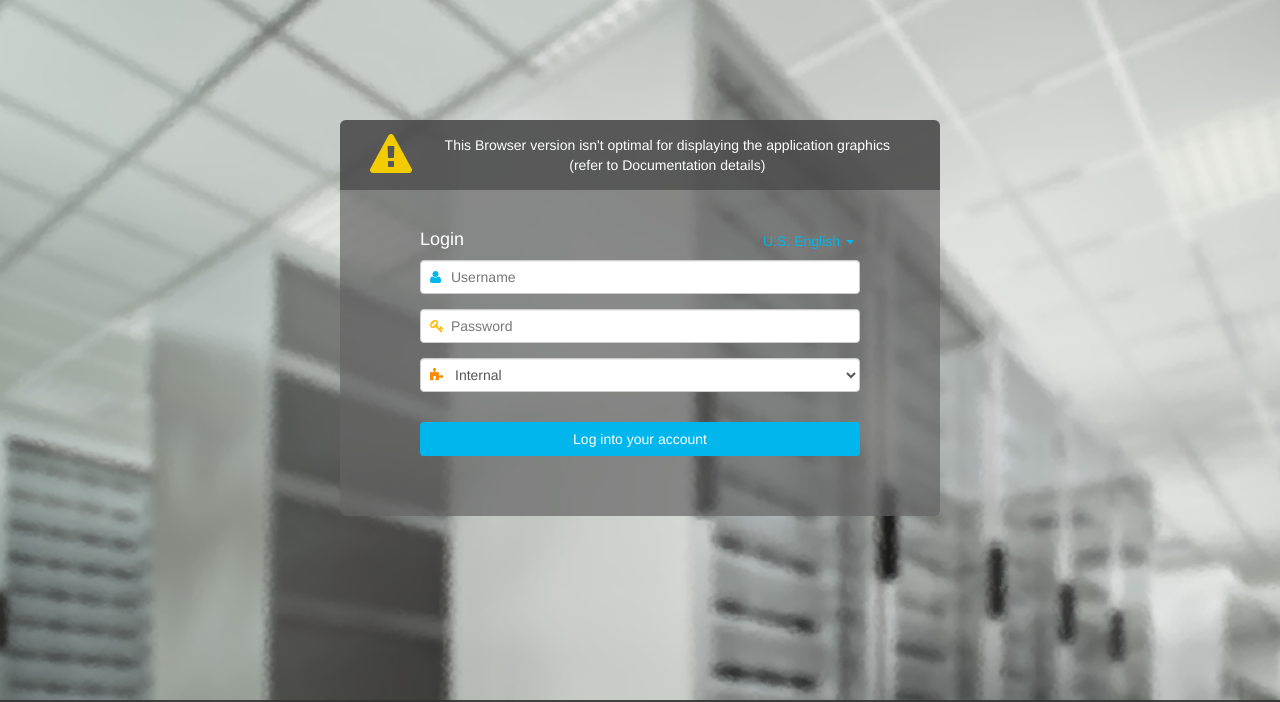
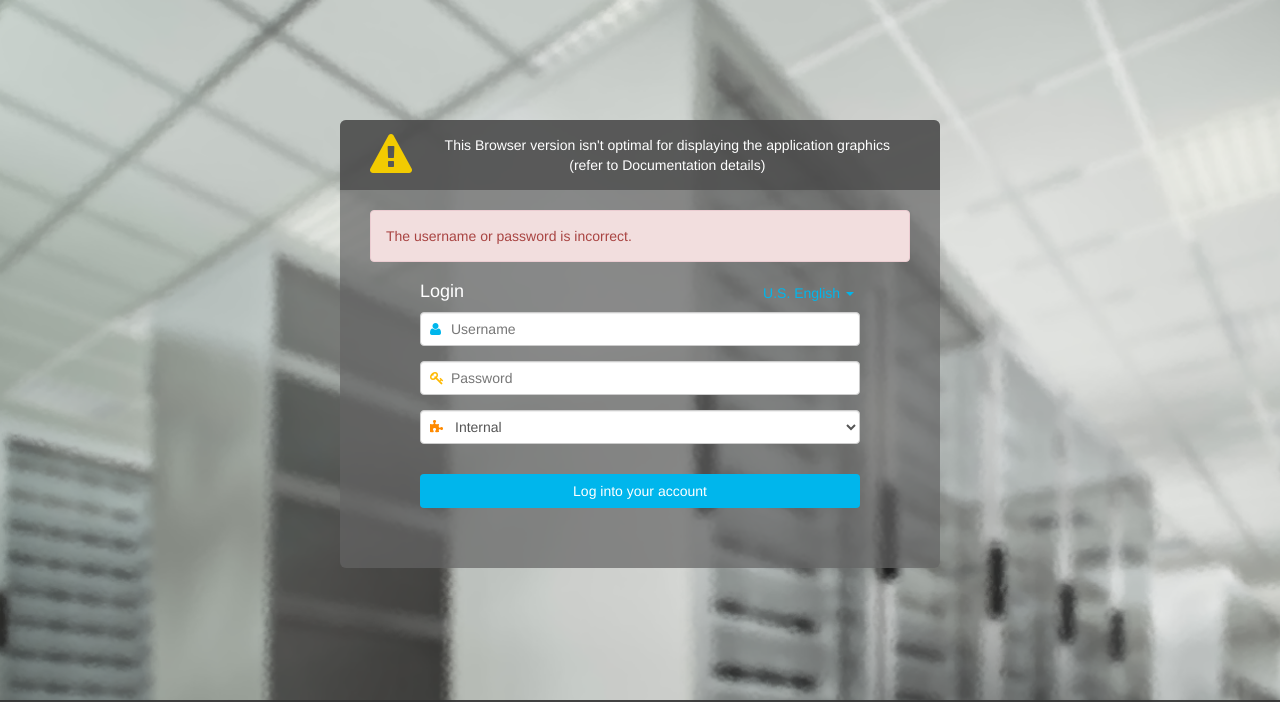
Before and after one commit to eayun/EayunOS-homepage, a plain HTML site: page login.html in a window 1280 px wide. Shown: the top 702 px of the page. Drawn offline with Linux system fonts and the light colour scheme.

Commit message:
Add an alert to display message above the login form.

```diff
--- a/css/customstyle-login.css
+++ b/css/customstyle-login.css
@@ -86,7 +86,15 @@ body {
 }
 
 .modal-login-container .modal-body {
-  padding: 40px 80px 60px 80px;
+  padding: 20px 30px 60px 30px;
+}
+
+.modal-login-container .alert {
+  margin-bottom: 0px;
+}
+
+.modal-login-container .modal-body .modal-form-container {
+  padding: 20px 50px 0px 50px;
 }
 
 .modal-login-container .modal-body h4{
--- a/login.html
+++ b/login.html
@@ -41,6 +41,11 @@
         </div>
 
         <div class="modal-body">
+
+          <div class="alert alert-danger" role="alert">The username or password is incorrect.</div>
+
+          <div class="modal-form-container">
+
             <div class="row">
               <div class="col-xs-6">
                 <h4>Login</h4>
@@ -62,13 +67,6 @@
                 </div>
               </div>
             </div>
-
-
-
-
-
-
-
 
 
 
@@ -100,7 +98,7 @@
               <button type="submit" class="btn btn-primary btn-block">Log into your account</button>
 
             </form>
-
+          </div>
         </div>
 
       </div><!-- /.modal-content -->
```
Lines whose indentation alone changed are shown as unchanged.
